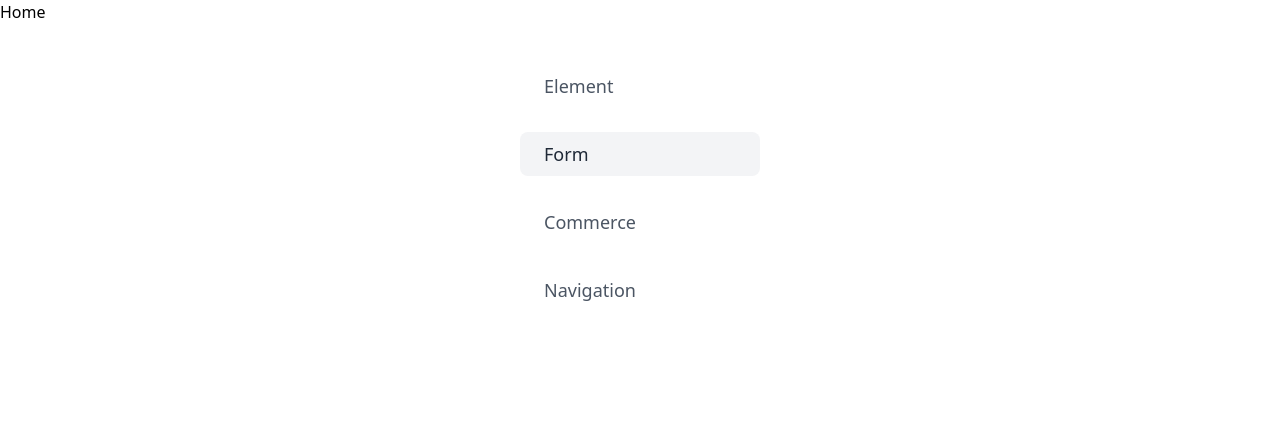
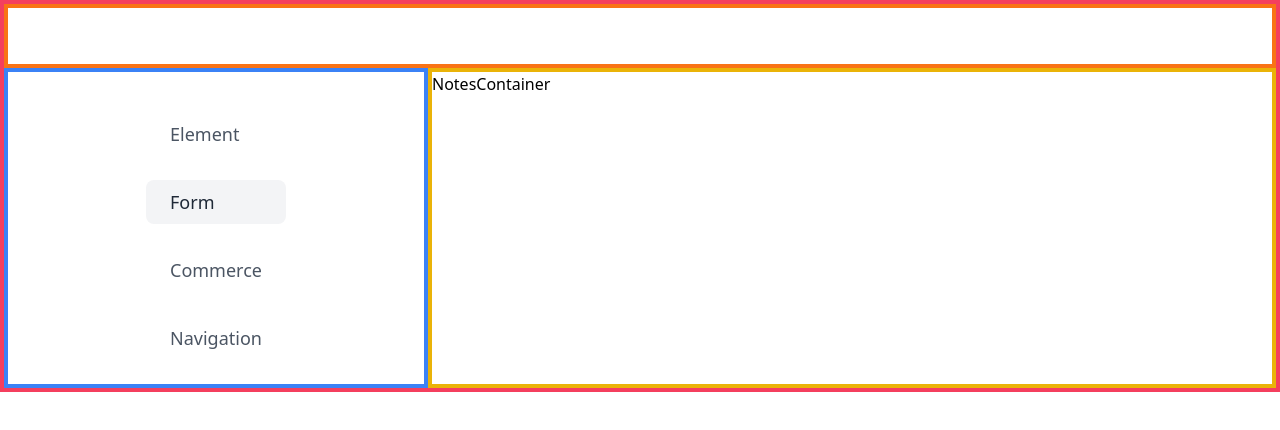
Before and after one commit to frankurk/lab-notes, a React (Vite) app: page /home in a window 1280 px wide. Shown: the top 430 px of the page. Built offline with nearby package versions, Linux system fonts and the light colour scheme.

Commit message:
grid distribution v1

```diff
--- /dev/null
+++ b/src/components/Header.jsx
@@ -0,0 +1,18 @@
+import React from 'react';
+
+const Header = () => {
+  return (
+    <div className='flex flex-row justify-between p-4 bg-white dark:bg-gray-800 text-white '>
+      <div className='flex flex-row'>
+        <div>Logo</div>
+        <h3>LabNotes</h3>
+      </div>
+      <div className='flex flex-row'>
+        <div>Avatar</div>
+        <div> Hamburger Menu</div>
+      </div>
+    </div>
+  );
+};
+
+export default Header;
--- /dev/null
+++ b/src/components/NotesContainer.jsx
@@ -0,0 +1,9 @@
+import React from 'react'
+
+const NotesContainer = () => {
+  return (
+    <div>NotesContainer</div>
+  )
+}
+
+export default NotesContainer
--- a/src/components/Sidebar.jsx
+++ b/src/components/Sidebar.jsx
@@ -6,9 +6,9 @@ const Sidebar = () => {
 
   return (
     <div>
-      <div className=" bg-white dark:bg-gray-800">
+      <div className=" bg-white dark:bg-gray-800 ">
         <div className="flex flex-col sm:flex-row sm:justify-around">
-          <div className="w-72 h-screen">
+          <div >
             <nav className="mt-10 px-6 ">
               <Link to="/"
                 className="hover:text-gray-800 hover:bg-gray-100 flex items-center p-2 my-6 transition-colors dark:hover:text-white dark:hover:bg-gray-600 duration-200  text-gray-600 dark:text-gray-400 rounded-lg "
--- a/src/views/Home.jsx
+++ b/src/views/Home.jsx
@@ -1,15 +1,26 @@
 import React from 'react';
+import Header from '../components/Header';
 import Sidebar from '../components/Sidebar';
+import NotesContainer from '../components/NotesContainer';
 
 const Home = () => {
   return (
-    <div>
-      <h1>Home</h1>
-      <div>
+    <div
+      className=" grid grid-cols-3 auto-rows-max
+    border-4 border-rose-500 w-full h-full"
+    >
+      <div className="col-span-3 border-4 border-orange-500 ">
+        <Header />
+      </div>
+      <div className="col-span-1 row-span-5 border-4 border-blue-500 ">
         <Sidebar />
       </div>
+
+      <div className="col-span-2 row-span-5 border-4 border-yellow-500  ">
+        <NotesContainer />
+      </div>
     </div>
-  )
-}
+  );
+};
 
-export default Home
+export default Home;
```
